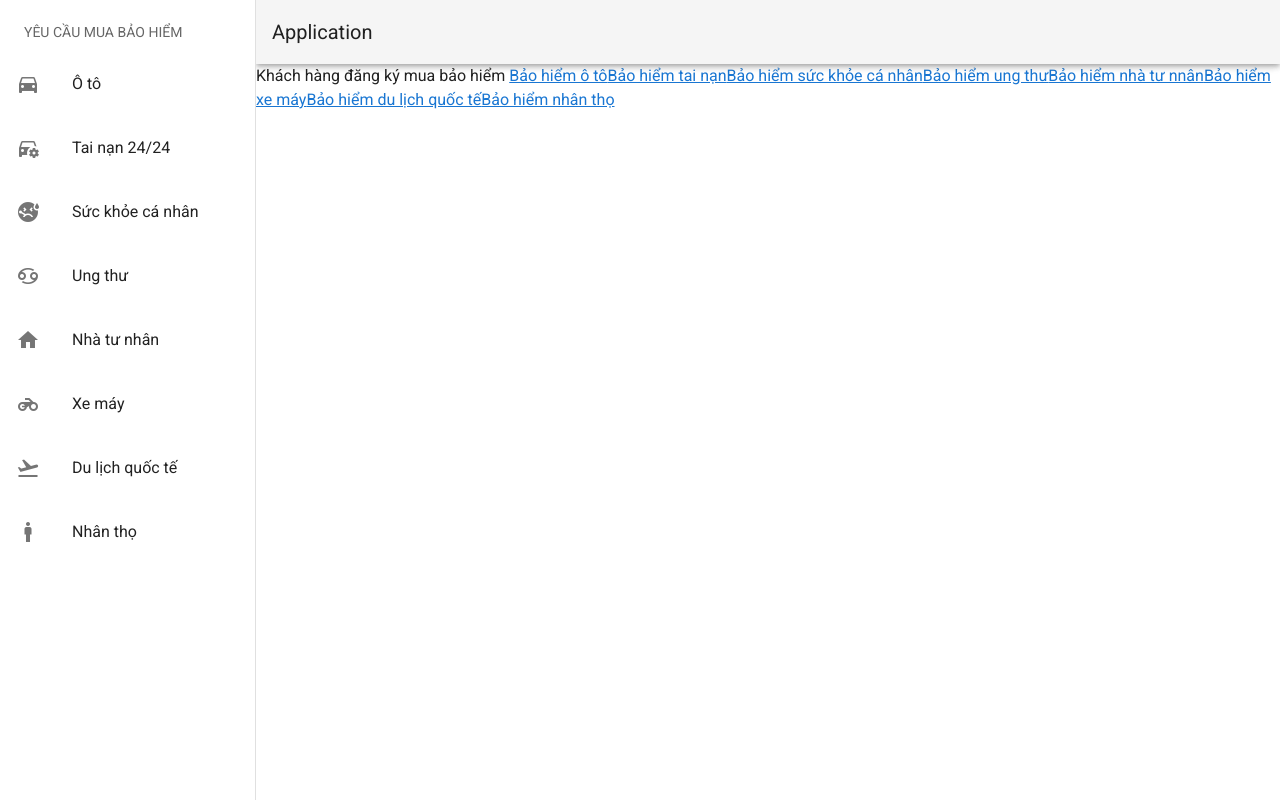
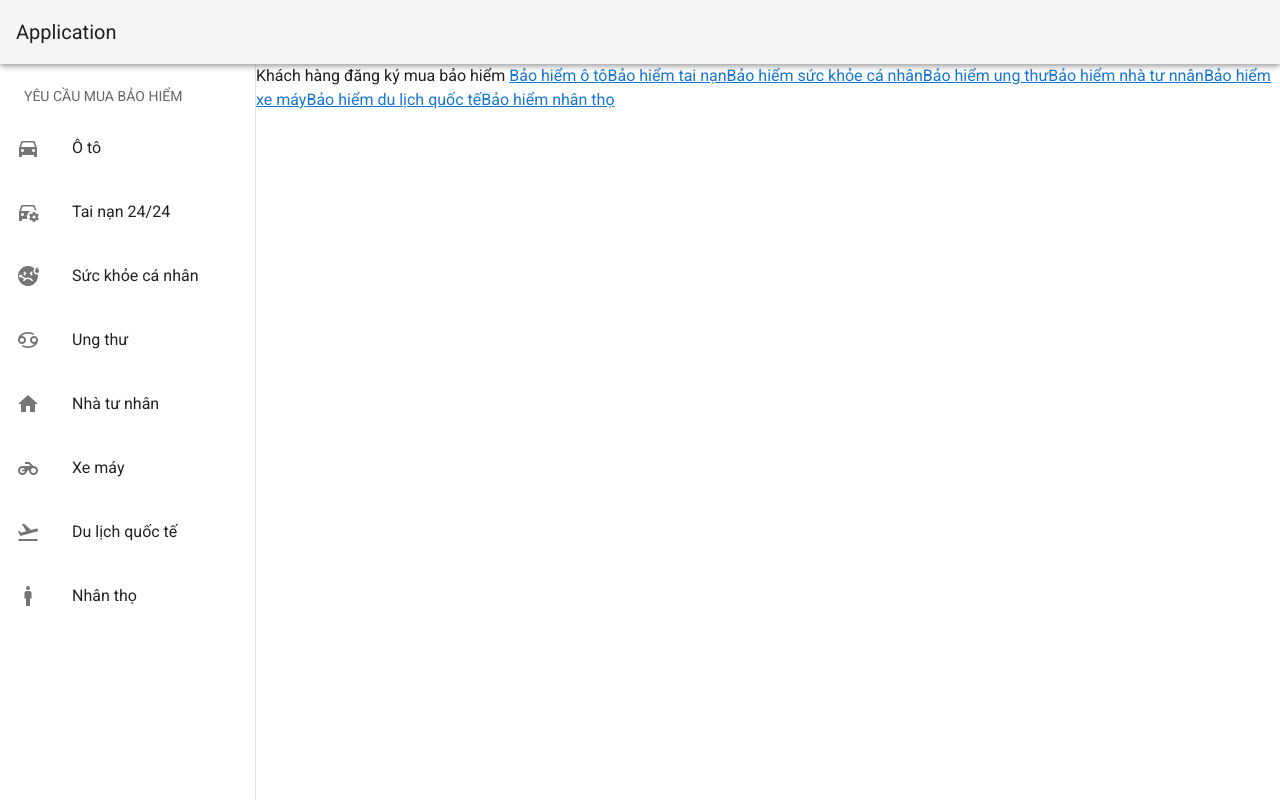
Before and after one commit to TDAK1509/cuahangbaohiem-admin, a Vue app: page / in a window 1280 px wide. Built offline with nearby package versions, Linux system fonts and the light colour scheme.

Commit message:
Fix sidebar clipped

```diff
--- a/src/App.vue
+++ b/src/App.vue
@@ -1,10 +1,10 @@
 <template>
   <v-app>
-    <v-navigation-drawer v-model="drawer" app :permanent="!isMobile">
+    <v-navigation-drawer v-model="drawer" app clipped :permanent="!isMobile">
       <SideBar />
     </v-navigation-drawer>
 
-    <v-app-bar app>
+    <v-app-bar app clipped-left>
       <v-app-bar-nav-icon v-if="isMobile" @click="drawer = !drawer" />
 
       <v-toolbar-title>Application</v-toolbar-title>
```
